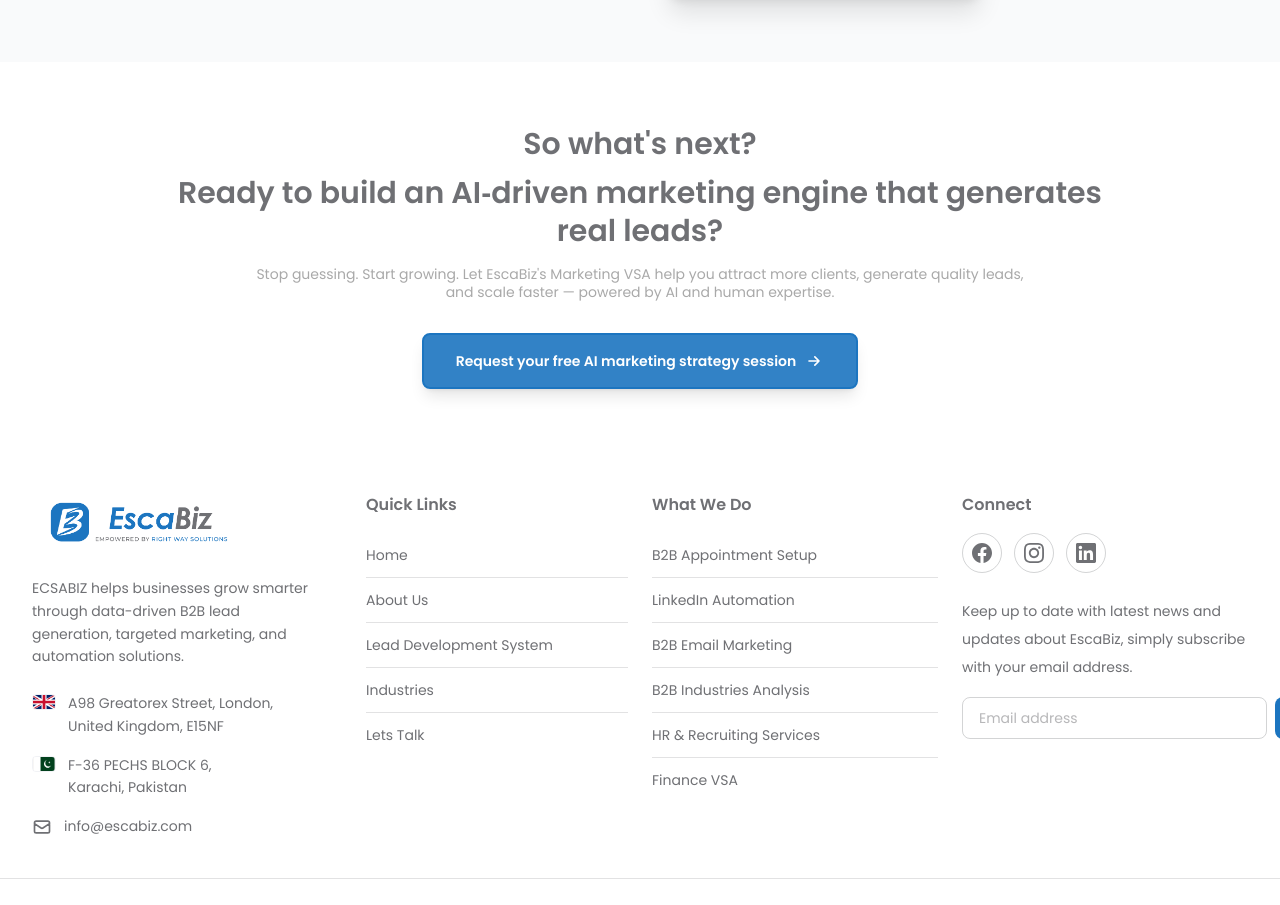
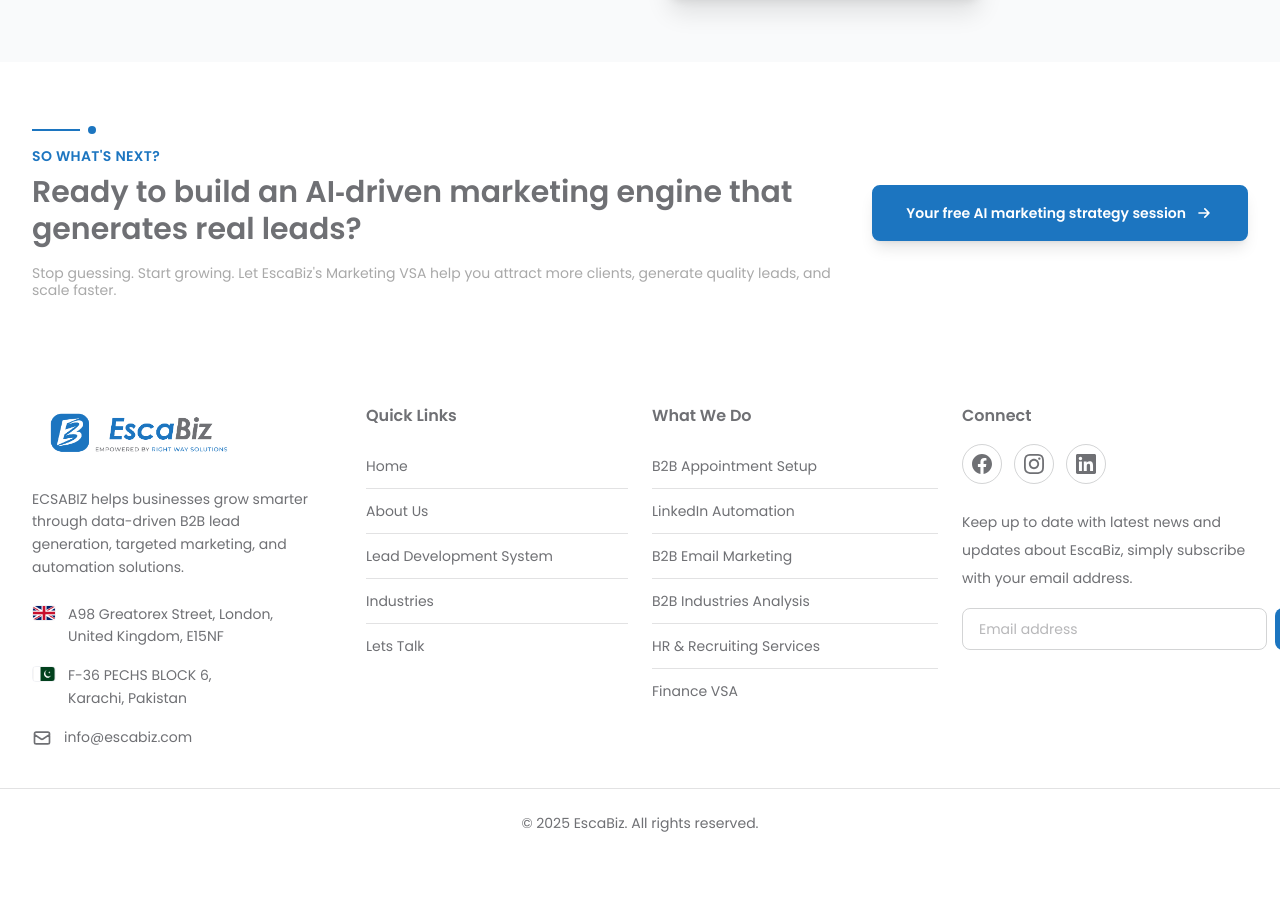
Before and after one commit to Sharmeen-Rauf/escabiz, a Next.js app: page /virtual-staff-augmentation/marketing-vsa in a window 1280 px wide. Shown: the part 6507-7412 px from the top of the page. After the commit the page ends 7364 px from the top, so only its background shows below. Built offline with nearby package versions, Linux system fonts and the light colour scheme.

Commit message:
Revamp Marketing VSA page section: restructure layout for improved content presentation, enhance visual hierarchy with new accent elements, and update call-to-action button for better user engagement.

```diff
--- a/src/app/virtual-staff-augmentation/marketing-vsa/page.tsx
+++ b/src/app/virtual-staff-augmentation/marketing-vsa/page.tsx
@@ -621,25 +621,42 @@ export default function MarketingVSAPage() {
 
         {/* Ending CTA */}
         <section className="relative bg-white py-10 md:py-14 lg:py-16 overflow-hidden">
-          <div className="relative w-full max-w-5xl mx-auto px-4 sm:px-6 lg:px-8 text-center">
-            <h5 className="text-lg sm:text-xl md:text-2xl lg:text-3xl font-semibold text-[#6f7074] leading-tight mb-3">
+          <div className="w-full max-w-7xl mx-auto px-4 sm:px-6 lg:px-8">
+            <div className="flex flex-col lg:flex-row items-center justify-between gap-6 lg:gap-8">
+              {/* Left Side - Content */}
+              <div className="flex-1 w-full lg:w-auto">
+                {/* Subtitle with accent line */}
+                <div className="flex items-center gap-2 mb-3">
+                  <div className="w-12 h-0.5 bg-[#1c75c0]"></div>
+                  <div className="w-2 h-2 rounded-full bg-[#1c75c0]"></div>
+                </div>
+                <p className="text-xs sm:text-xs md:text-sm font-semibold text-[#1c75c0] uppercase tracking-wide mb-2">
                   So what&apos;s next?
-            </h5>
+                </p>
+
+                {/* Heading */}
                 <h5 className="text-lg sm:text-xl md:text-2xl lg:text-3xl font-semibold text-[#6f7074] leading-tight mb-4">
                   Ready to build an AI‑driven marketing engine that generates real leads?
                 </h5>
-            <p className="text-xs sm:text-xs md:text-sm text-[#a9a9a9] leading-tight font-normal max-w-3xl mx-auto mb-8">
-              Stop guessing. Start growing. Let EscaBiz&apos;s Marketing VSA help you attract more clients, generate quality leads, and scale faster — powered by AI and human expertise.
+
+                {/* Paragraph */}
+                <p className="text-xs sm:text-xs md:text-sm text-[#a9a9a9] leading-tight font-normal">
+                  Stop guessing. Start growing. Let EscaBiz&apos;s Marketing VSA help you attract more clients, generate quality leads, and scale faster.
                 </p>
-            <Link href="/lets-talk" className="group inline-flex items-center justify-center px-8 py-4 text-sm font-semibold text-white border-2 border-[#1c75c0] rounded-lg bg-[#1c75c0]/90 backdrop-blur-sm hover:bg-[#1c75c0] hover:scale-105 hover:shadow-2xl transition-all duration-300 focus:outline-none focus:ring-2 focus:ring-[#1c75c0] focus:ring-offset-2 relative overflow-hidden shadow-lg">
+              </div>
+
+              {/* Right Side - Button */}
+              <div className="flex-shrink-0 w-full lg:w-auto">
+                <Link href="/lets-talk" className="group inline-flex items-center justify-center px-6 py-3 md:px-8 md:py-4 text-sm font-semibold text-white border-2 border-[#1c75c0] rounded-lg bg-[#1c75c0] hover:bg-[#1565a0] hover:scale-105 hover:shadow-2xl transition-all duration-300 focus:outline-none focus:ring-2 focus:ring-[#1c75c0] focus:ring-offset-2 relative overflow-hidden shadow-lg whitespace-nowrap">
                   <span className="relative z-10 flex items-center">
-                Request your free AI marketing strategy session
+                    Your free AI marketing strategy session
                     <svg className="ml-2 w-5 h-5 transition-transform duration-300 group-hover:translate-x-1" fill="none" stroke="currentColor" viewBox="0 0 24 24">
                       <path strokeLinecap="round" strokeLinejoin="round" strokeWidth={2} d="M13 7l5 5m0 0l-5 5m5-5H6" />
                     </svg>
                   </span>
-              <span className="absolute inset-0 bg-[#1565a0] transform scale-x-0 group-hover:scale-x-100 transition-transform origin-left duration-300"></span>
                 </Link>
+              </div>
+            </div>
           </div>
         </section>
 
```
Lines whose indentation alone changed are shown as unchanged.
